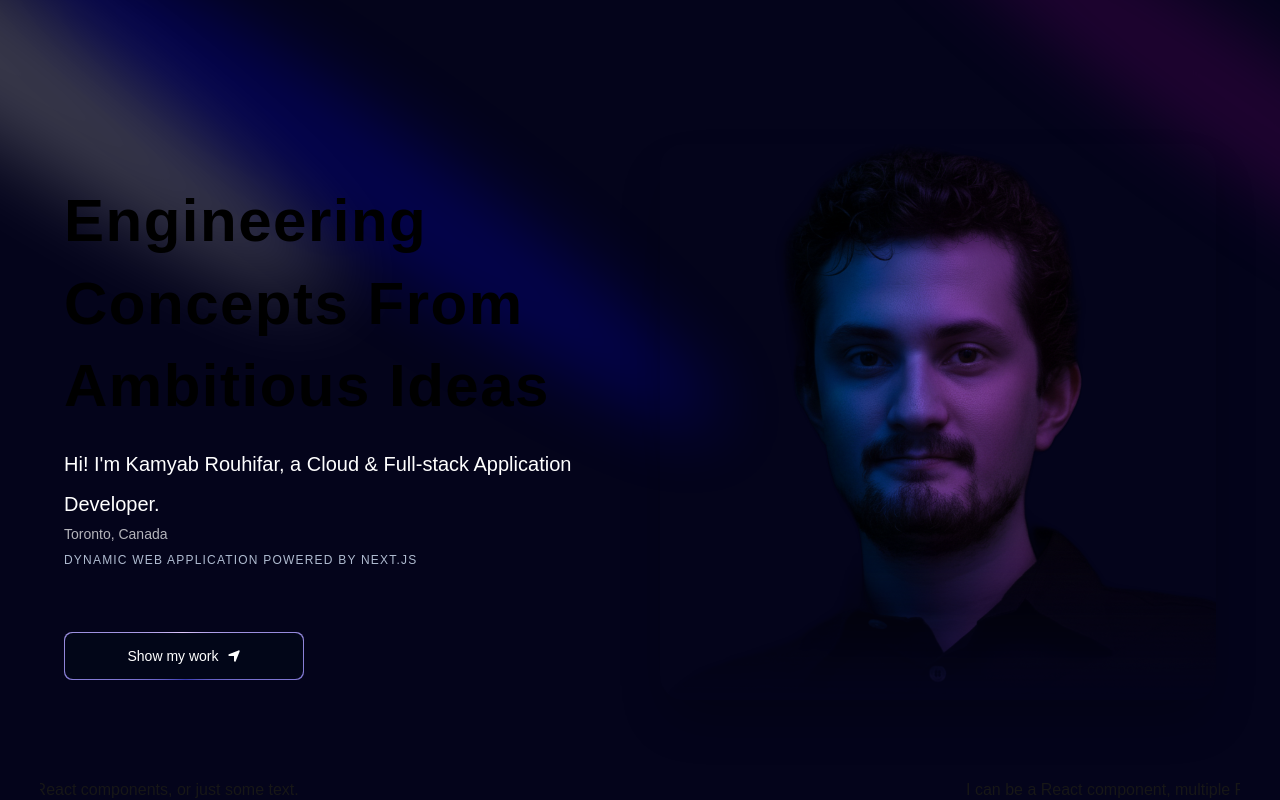
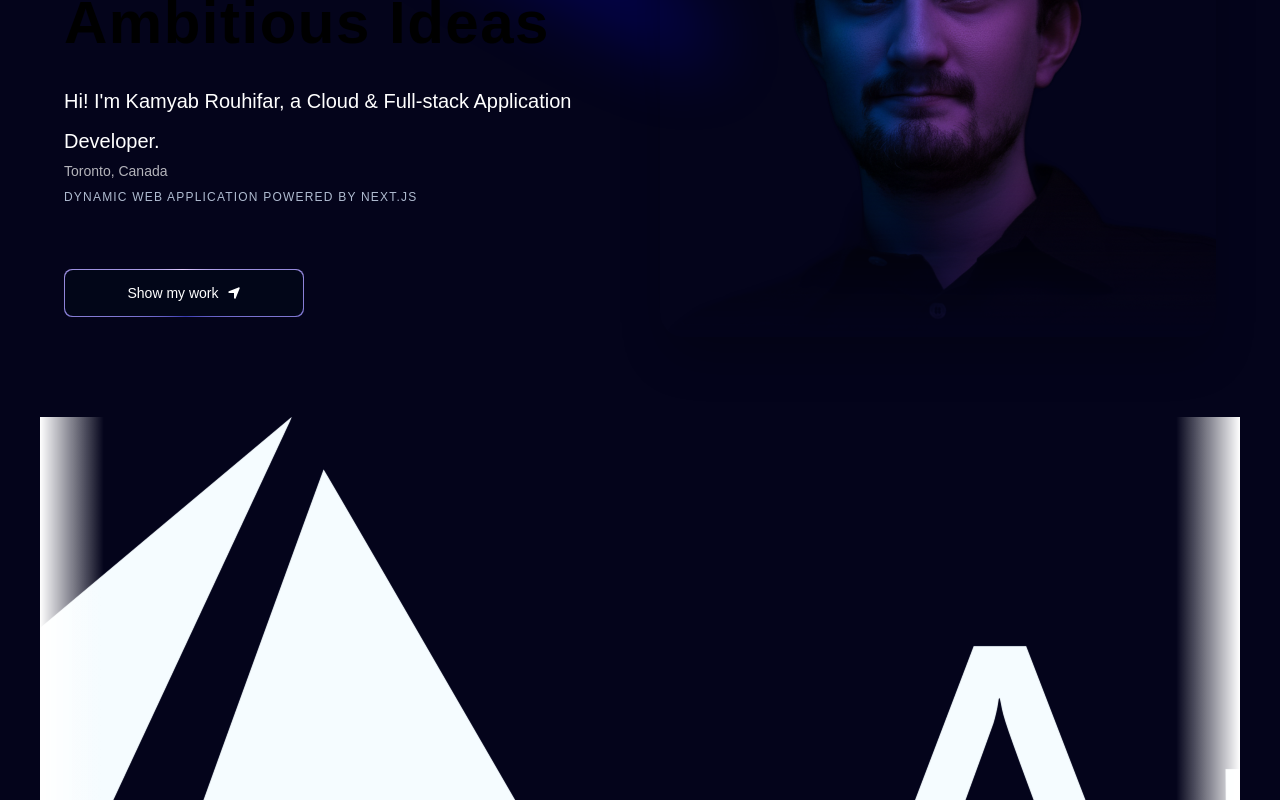
Before and after one commit to karouhifar/Portfolio-new-v2, a Next.js app: page / in a window 1280 px wide. Built offline with nearby package versions, Linux system fonts and the light colour scheme.

Commit message:
updated changes

```diff
--- a/app/page.tsx
+++ b/app/page.tsx
@@ -1,6 +1,8 @@
 import Hero from "@/components/Hero/Hero";
+import ImageMarquee from "@/components/Marquee/Marquee";
 import CustomMarquee from "@/components/Marquee/Marquee";
 import Image from "next/image";
+import data from "@/public/data/marquee-images.json";
 
 export default function Home() {
   return (
@@ -11,7 +13,7 @@ export default function Home() {
       <div className="w-full max-w-7xl">
         <Hero />
       </div>
-      <CustomMarquee />
+      <ImageMarquee images={data} />
     </main>
   );
 }
--- a/components/Marquee/Marquee.tsx
+++ b/components/Marquee/Marquee.tsx
@@ -1,12 +1,153 @@
+"use client";
+
 import React from "react";
 import Marquee from "react-fast-marquee";
+import Image from "next/image";
 
-const CustomMarquee = () => {
+export type MarqueeImage = {
+  /** Image URL (local public/ or remote) */
+  src: string;
+  /** Accessible alt text */
+  alt?: string;
+  /** Optional link to wrap the image */
+  href?: string;
+  /** Intrinsic size for next/image (required) */
+  width: number;
+  height: number;
+  /** Preload this image */
+  priority?: boolean;
+  /** Rounded corners */
+  rounded?: boolean;
+};
+
+type ImageMarqueeProps = {
+  images: MarqueeImage[];
+  /** Pixels between items */
+  gap?: number;
+  /** px height constraint for each item; set if your images vary a lot */
+  itemMaxHeight?: number;
+  /** left | right */
+  direction?: "left" | "right";
+  /** 20–100 is typical */
+  speed?: number;
+  pauseOnHover?: boolean;
+  gradient?: boolean;
+  gradientWidth?: number | string;
+  className?: string;
+  /** Render a second row mirrored in the opposite direction */
+  doubleRow?: boolean;
+  /** Extra class for each item wrapper */
+  itemClassName?: string;
+};
+
+function Row({
+  images,
+  gap = 24,
+  itemMaxHeight,
+  direction = "left",
+  speed = 50,
+  pauseOnHover = true,
+  gradient = true,
+  gradientWidth = 64,
+  className,
+  itemClassName,
+}: Omit<ImageMarqueeProps, "doubleRow">) {
   return (
-    <Marquee>
-      I can be a React component, multiple React components, or just some text.
+    <Marquee
+      speed={speed}
+      pauseOnHover={pauseOnHover}
+      gradient={gradient}
+      gradientWidth={gradientWidth}
+      direction={direction}
+      className={className}
+    >
+      {images.map((img, i) => {
+        const content = (
+          <Image
+            src={img.src}
+            alt={img.alt ?? "marquee image"}
+            width={img.width}
+            height={img.height}
+            priority={img.priority}
+            draggable={false}
+            style={{
+              maxHeight: itemMaxHeight ? `${itemMaxHeight}px` : undefined,
+              height: itemMaxHeight ? "100%" : "auto",
+              width: "auto",
+              objectFit: "contain",
+              display: "block",
+            }}
+            className={img.rounded ? "rounded-xl" : undefined}
+          />
+        );
+
+        return (
+          <span
+            key={`${img.src}-${i}`}
+            className={itemClassName}
+            style={{ display: "inline-block", marginRight: gap }}
+          >
+            {img.href ? (
+              <a
+                href={img.href}
+                target="_blank"
+                rel="noopener noreferrer"
+                aria-label={img.alt ?? "logo"}
+                style={{ display: "inline-block" }}
+              >
+                {content}
+              </a>
+            ) : (
+              content
+            )}
+          </span>
+        );
+      })}
     </Marquee>
   );
-};
+}
 
-export default CustomMarquee;
+export default function ImageMarquee({
+  images,
+  gap = 24,
+  itemMaxHeight,
+  direction = "left",
+  speed = 50,
+  pauseOnHover = true,
+  gradient = true,
+  gradientWidth = 64,
+  className,
+  doubleRow = false,
+  itemClassName,
+}: ImageMarqueeProps) {
+  return (
+    <div className={className}>
+      <Row
+        images={images}
+        gap={gap}
+        itemMaxHeight={itemMaxHeight}
+        direction={direction}
+        speed={speed}
+        pauseOnHover={pauseOnHover}
+        gradient={gradient}
+        gradientWidth={gradientWidth}
+        itemClassName={itemClassName}
+      />
+      {doubleRow && (
+        <div style={{ marginTop: 16 }}>
+          <Row
+            images={images}
+            gap={gap}
+            itemMaxHeight={itemMaxHeight}
+            direction={direction === "left" ? "right" : "left"}
+            speed={speed}
+            pauseOnHover={pauseOnHover}
+            gradient={gradient}
+            gradientWidth={gradientWidth}
+            itemClassName={itemClassName}
+          />
+        </div>
+      )}
+    </div>
+  );
+}
--- /dev/null
+++ b/public/data/marquee-images.json
@@ -0,0 +1,7 @@
+[
+  {
+    "src": "/images/Azure.png",
+    "height": 50,
+    "width": 150
+  }
+]
```
Also changed, not shown: public/images/Azure.png (added).
